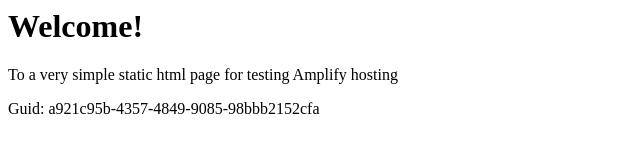
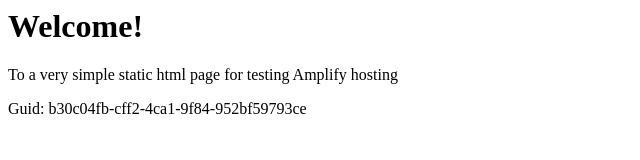
Before and after one commit to aws-aemilia-cdg/Github-PR-Commit-Integration-Test-DoNotTouch-GitHubWebhookPushCanaryTest-v1-prod-eu-west-3, a website: page src/index.html in a window 1280 px wide. Shown: the full height of the page, 0-640 px from the left. Drawn offline with Linux system fonts and the light colour scheme.

Commit message:
commit from integ tests

```diff
--- a/src/index.html
+++ b/src/index.html
@@ -12,6 +12,6 @@
 <body>
     <h1>Welcome!</h1>
     <p>To a very simple static html page for testing Amplify hosting</p>
-    <p>Guid: a921c95b-4357-4849-9085-98bbb2152cfa</p></body>
+    <p>Guid: b30c04fb-cff2-4ca1-9f84-952bf59793ce</p></body>
 
 </html>
```
